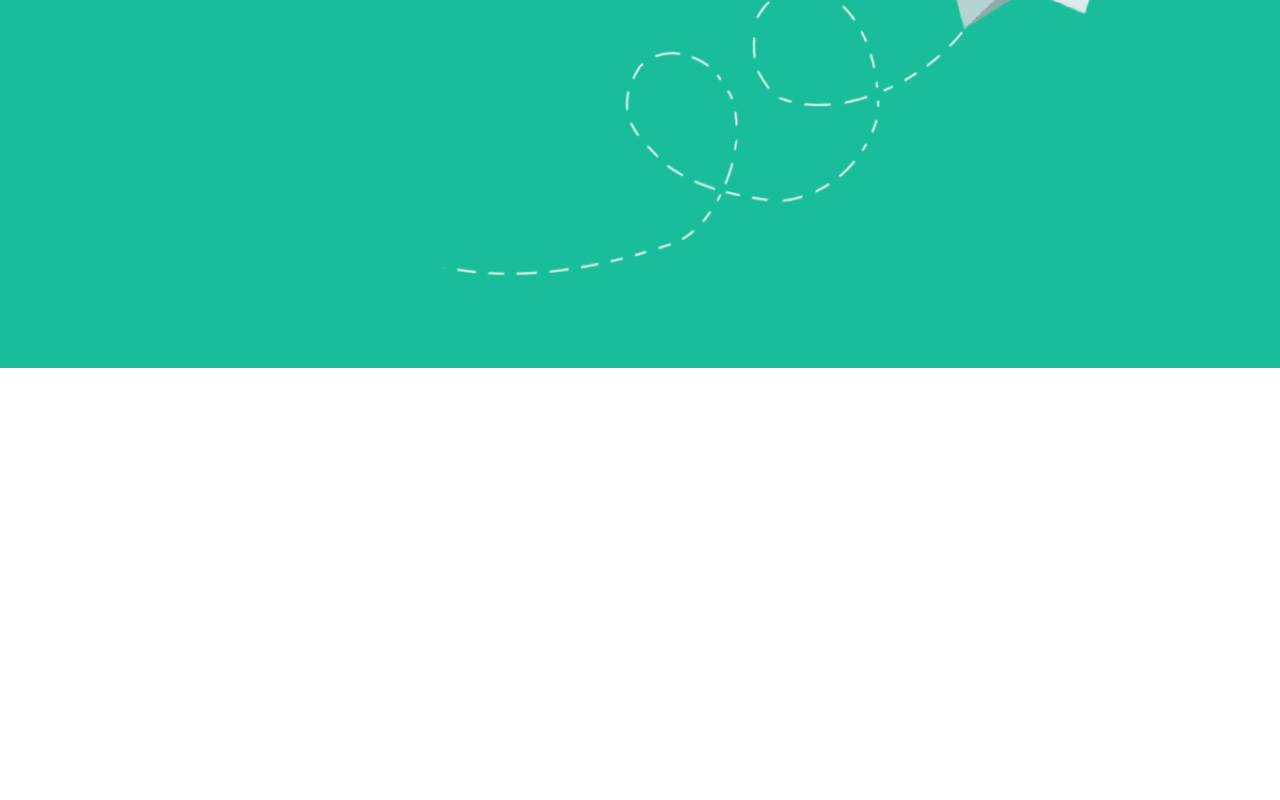
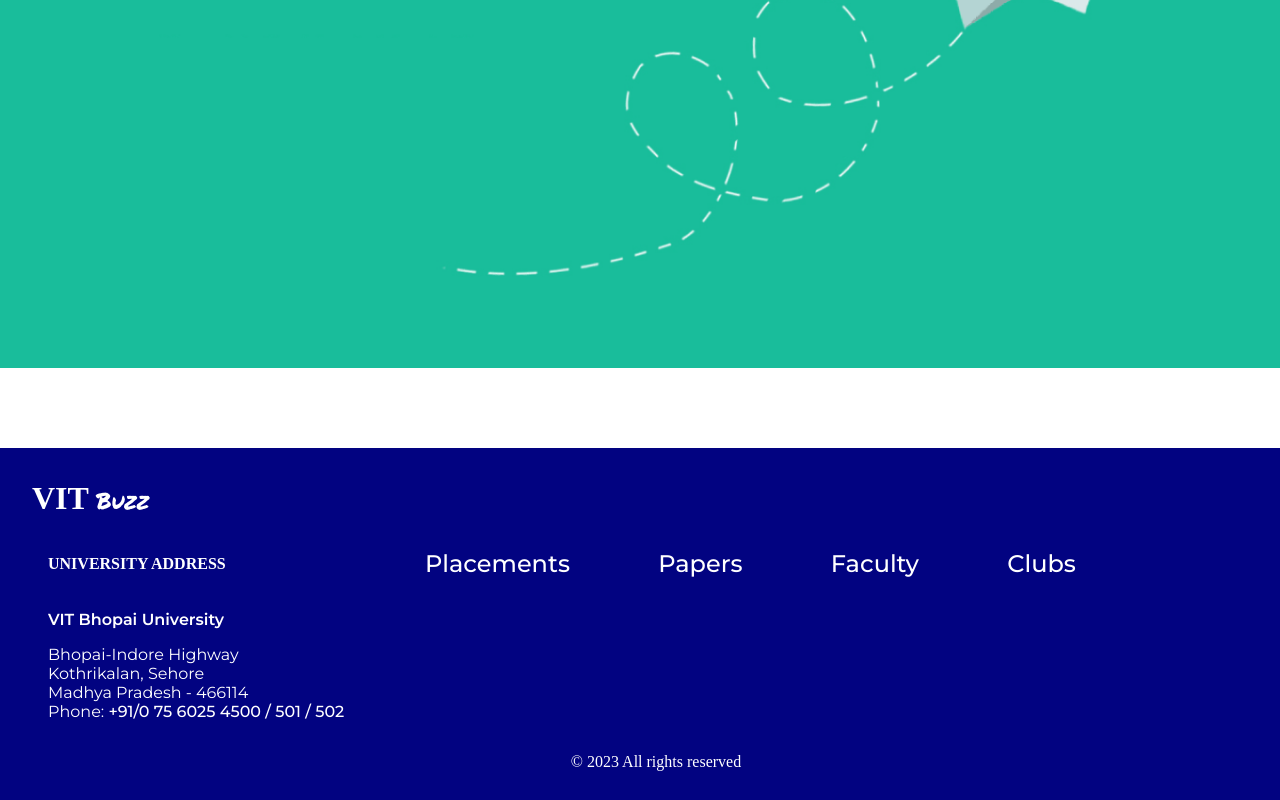
Before and after one commit to tanwarAalok/VITBuzz, a Next.js app: page /papers in a window 1280 px wide. Shown: the part 432-1232 px from the top of the page. Before the commit the page ends 800 px from the top, so only its background shows below. Built offline with nearby package versions, Linux system fonts and the light colour scheme.

Commit message:
create footer section and add footer to all routes

```diff
--- a/src/components/Footer.jsx
+++ b/src/components/Footer.jsx
@@ -1,9 +1,37 @@
 import React from 'react'
 import styles from "@/styles/Footer.module.css";
+import Link from 'next/link'
 
 const Footer = () => {
   return (
-    <div className={styles.footerContainer}></div>
+    <footer className={styles.footerContainer}>
+      <div className={styles.sectionOne}>
+        <h3>VIT <span>Buzz</span></h3>
+      </div>
+      <div className={styles.sectionTwo}>
+        <h4>UNIVERSITY ADDRESS</h4>
+        <div>
+          <Link href="placements">Placements</Link>
+          <Link href="papers">Papers</Link>
+          <Link href="faculty">Faculty</Link>
+          <Link href="clubs">Clubs</Link>
+        </div>
+      </div>
+      <div className={styles.sectionThree}>
+        <h4>VIT Bhopai University</h4>
+        <div>
+          <p>
+            Bhopai-Indore Highway <br />
+            Kothrikalan, Sehore <br />
+            Madhya Pradesh - 466114 <br />
+            Phone: <span>+91/0 75 6025 4500 / 501 / 502 </span>
+          </p>
+        </div>
+      </div>
+      <div className={styles.sectionFour}>
+        <p> © 2023 All rights reserved</p>
+      </div>
+    </footer>
   )
 }
 
--- a/src/pages/faculty/index.js
+++ b/src/pages/faculty/index.js
@@ -4,6 +4,7 @@ import styles from "@/styles/FacultyPage.module.css"
 import FacultyCard from '@/components/FacultyCard';
 import filterImg from "../../assets/filterImg.png";
 import Image from 'next/image';
+import Footer from '@/components/Footer';
 const Faculty = () => {
   const [allFaculty, setAllfaculty] = useState(null);
   const [isLoading, setLoading] = useState(false);
@@ -74,6 +75,7 @@ const Faculty = () => {
 
         </div>
       </div>
+      <Footer />
     </>
   );
 }
--- a/src/pages/papers.js
+++ b/src/pages/papers.js
@@ -3,6 +3,7 @@ import Image from 'next/image';
 import React from 'react'
 import comingSoon from "../assets/coming.png";
 import styles from "@/styles/Paper.module.css";
+import Footer from '@/components/Footer';
 
 const Paper = () => {
   return (
@@ -13,6 +14,7 @@ const Paper = () => {
         <div className="cover"></div>
         <div className="cover2"></div>
       </div>
+      <Footer />
     </>
   );
 }
--- a/src/pages/placements.js
+++ b/src/pages/placements.js
@@ -3,6 +3,7 @@ import styles from "@/styles/Placement.module.css"
 import Navbar from '@/components/Navbar';
 import comingSoon from "../assets/coming.png";
 import Image from 'next/image';
+import Footer from '@/components/Footer';
 
 const Placement = () => {
   return (
@@ -12,6 +13,7 @@ const Placement = () => {
         <Image src={comingSoon} alt="coming soon image" />
         <div className="cover"></div>
         <div className="cover2"></div>
+        <Footer />
       </div>
     </>
   )
--- a/src/styles/FacultyPage.module.css
+++ b/src/styles/FacultyPage.module.css
@@ -89,5 +89,5 @@
     flex-wrap: wrap;
     gap: 20px;
     justify-content: space-around;
-    overflow-y: scroll;
+    overflow-y: auto;
 }
--- a/src/styles/Footer.module.css
+++ b/src/styles/Footer.module.css
@@ -1,4 +1,85 @@
 .footerContainer{
     height: 316px;
     background-color: #020381;
+    color: white;
+    margin-top: 5rem;
+    padding-top: 2rem;
+    padding-left: 2rem;
+    padding-bottom: 20rem;
 }
+.sectionOne{
+    /* margin-left: 2rem; */
+    margin-bottom: 2rem;
+}
+.sectionOne > h3{
+    font-size: 200%;
+}
+.sectionOne > h3 > span{
+    font-size: 70%;
+    font-family: 'permanent marker',cursive;
+    font-weight: normal;
+}
+
+.sectionTwo{
+    margin-left: 1rem;
+    margin-bottom: 2rem;
+    display: flex;
+    align-items: center;
+    justify-content: space-between;
+}
+.sectionTwo > div{
+    width: 60%;
+    display: flex;
+    justify-content: space-around;
+    margin-right: 10rem;
+}
+.sectionTwo > div a{
+    font-size: 150%;
+    font-family: montserrat;
+    font-weight: 500;
+}
+
+.sectionThree{
+    margin-left: 1rem;
+    font-family: montserrat;
+    margin-bottom: 2rem;
+}
+.sectionThree > h4{
+    margin-bottom: 1rem;
+}
+
+.sectionThree > div > p{
+    font-weight: 300;
+}
+.sectionThree > div > p > span{
+    font-weight:500;
+}
+
+.sectionFour{
+    display: flex;
+    align-items: center;
+    justify-content: center;
+}
+
+
+/* M O B I L E  D I S P L A Y */
+
+@media (max-width: 500px){
+    .footerContainer{
+        padding-bottom: 30rem;
+    }
+    .sectionTwo{
+        flex-direction: column;
+    }
+    .sectionTwo > h4{
+        align-self: flex-start;
+
+    }
+    .sectionTwo > div{
+        margin-top: 1rem;
+        align-self: flex-start;
+        flex-direction: column;
+        gap: .5rem;
+    }
+
+}
--- a/src/styles/globals.css
+++ b/src/styles/globals.css
@@ -1,3 +1,6 @@
+@import url('https://fonts.googleapis.com/css2?family=Permanent+Marker&display=swap');
+@import url('https://fonts.googleapis.com/css2?family=Montserrat:wght@400;500;600&display=swap');
+
 :root {
   --max-width: 1100px;
   --border-radius: 12px;
```
Also changed, not shown: 2 other files (tests, documents, lock files or other folders).
